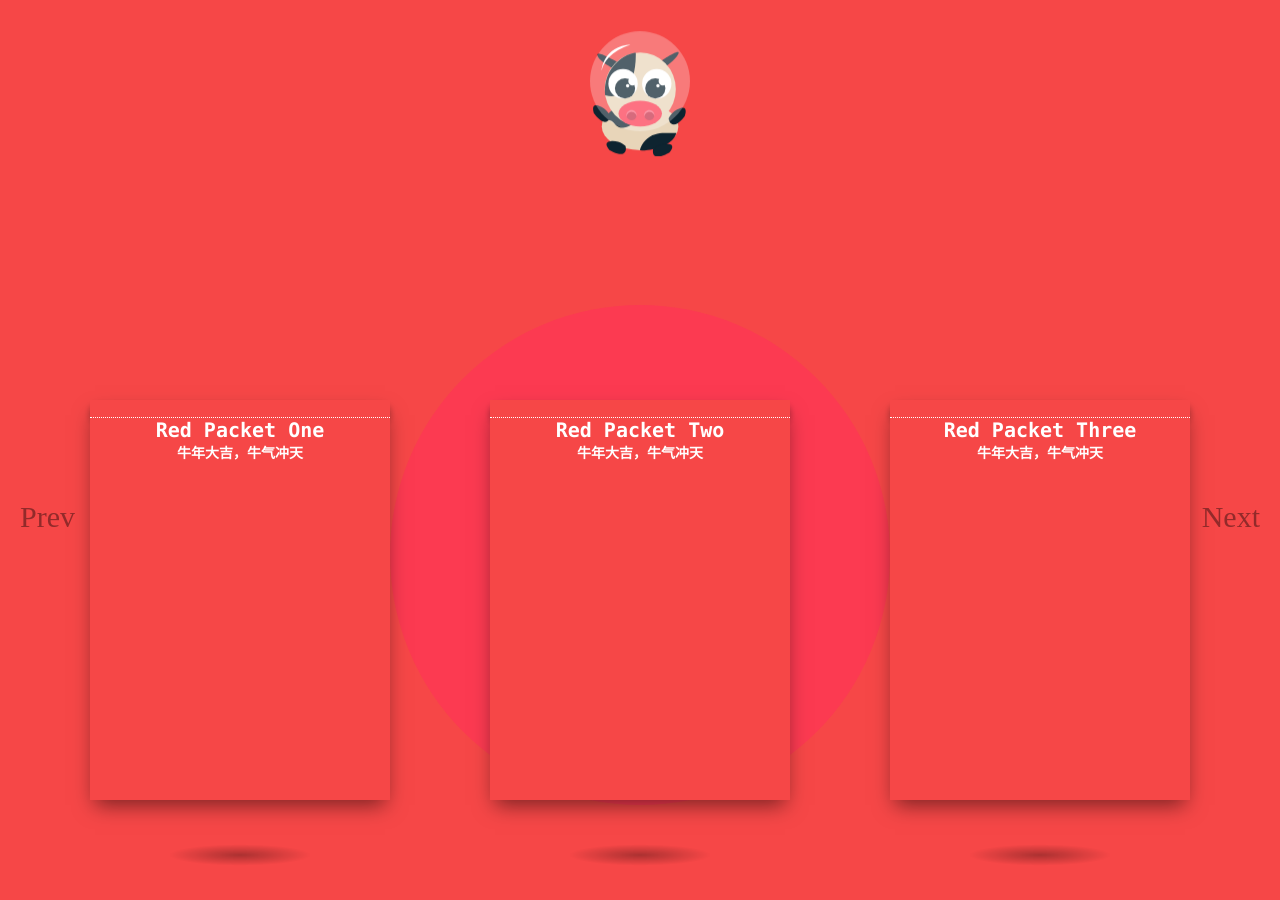
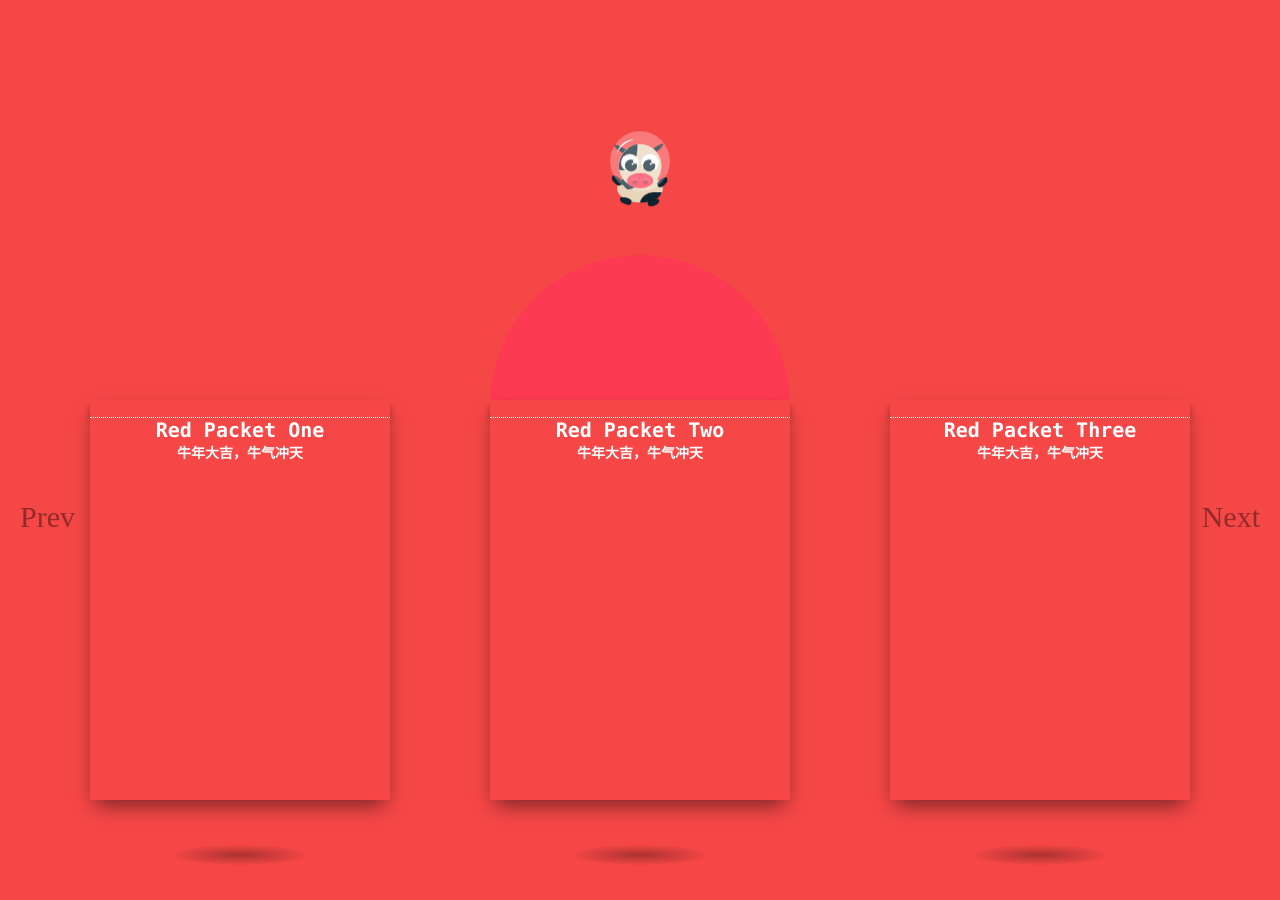
Before and after one commit to catx1726/Bingo-CSS, a Jekyll site: the page 6M/user_raffle.html, which Jekyll copies as it is, in a window 1280 px wide. Built offline with Jekyll 4.4.1, drawn with Linux system fonts in a browser that asks for light colours; some web fonts are replaced.

Commit message:
user_raffle 手机端完善

```diff
--- a/6M/user_raffle.html
+++ b/6M/user_raffle.html
@@ -269,8 +268,8 @@
         z-index: -1;
       } */
       .header_container {
-        height: 500px;
-        width: 500px;
+        height: 300px;
+        width: 300px;
         position: absolute;
         left: 50%;
         top: 20%;
```
Also changed, not shown: other parts of 6M/user_raffle.html (+0 -1 lines), index.html (+13 -1 lines), README.md.
